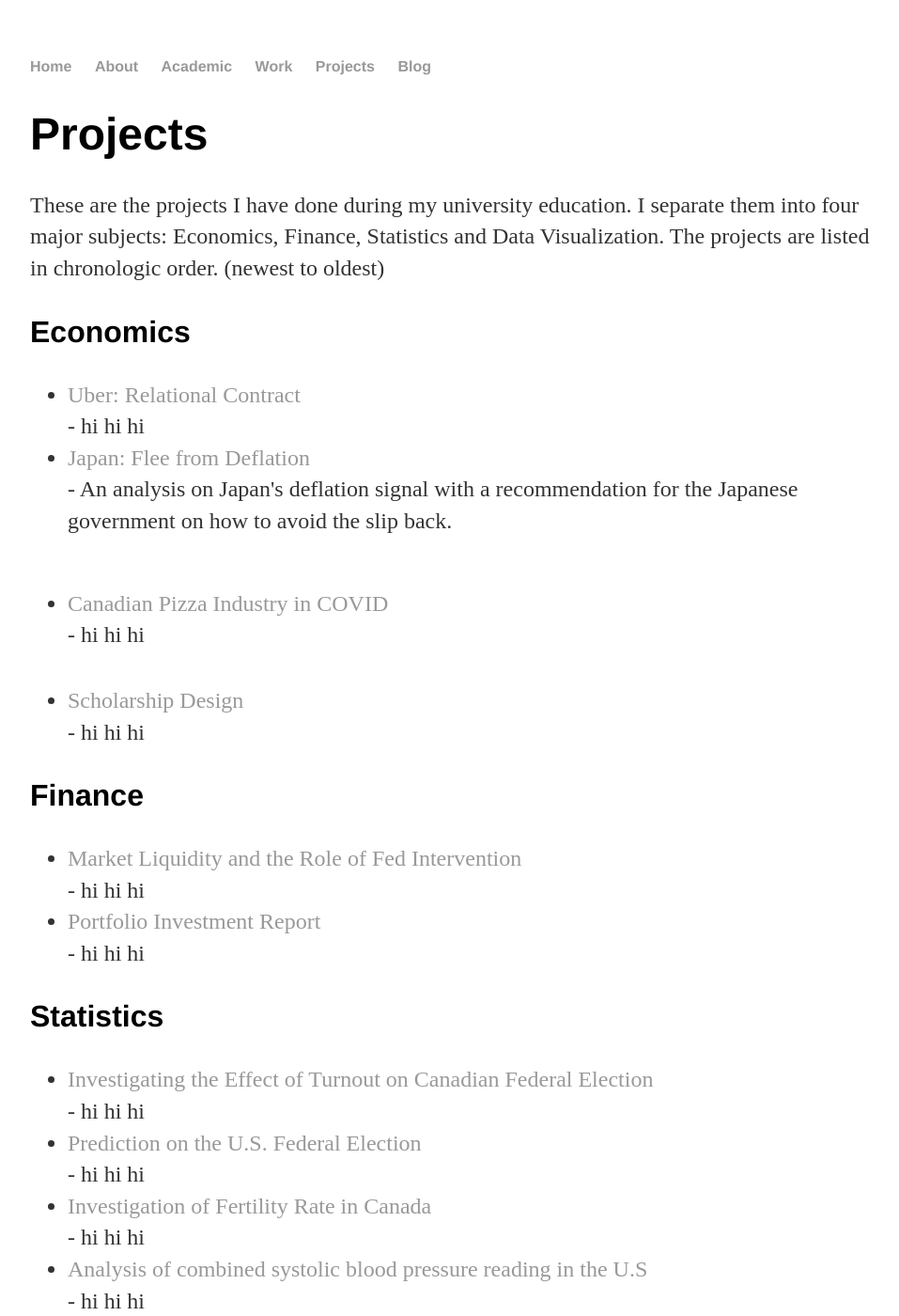
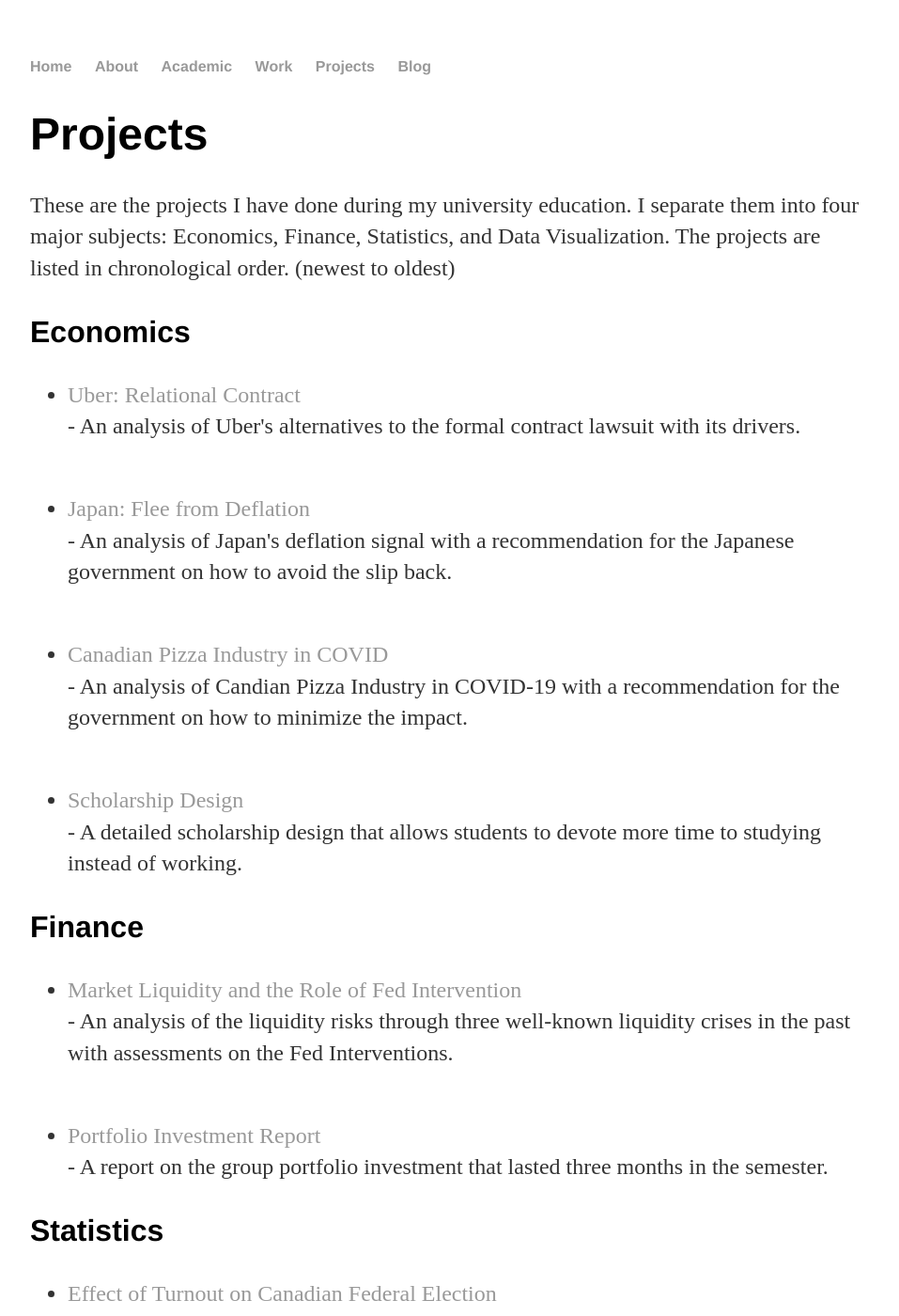
Before and after one commit to xiongy15/xiongy15.github.io, a Jekyll site: the page built from project/index.html, in a window 1280 px wide and 1400 px high. Shown: the whole window at 94% size, without its empty margins (160-1117 px from the left). Built offline with Jekyll 4.4.1, drawn with Linux system fonts in a browser that asks for light colours; some of the changed text lies outside the part shown.

Commit message:
Update index.html

```diff
--- a/project/index.html
+++ b/project/index.html
@@ -3,25 +3,23 @@ title: Ying Xiong, Project
 layout: default
 ---
 <h1>Projects</h1>
-<p>These are the projects I have done during my university education. I separate them into four major subjects: Economics, Finance, Statistics and Data Visualization.
-The projects are listed in chronologic order. (newest to oldest) </p>
+<p>These are the projects I have done during my university education. I separate them into four major subjects: Economics, Finance, Statistics, and Data Visualization.
+The projects are listed in chronological order. (newest to oldest) </p>
 
 
 <h3>Economics</h3>
 <ul class="contacts">
 <li><a href="/project/Uber - Relational Contract.pdf" class="image fit">Uber: Relational Contract</a></li>
-- hi hi hi
-
+- An analysis of Uber's alternatives to the formal contract lawsuit with its drivers.
+   <h4>    </h4>
 <li><a href="/project/Japan - Flee from Deflation.pdf" class="image fit">Japan: Flee from Deflation</a></li>
-- An analysis on Japan's deflation signal with a recommendation for the Japanese government on how to avoid the slip back.
+- An analysis of Japan's deflation signal with a recommendation for the Japanese government on how to avoid the slip back.
    <h4>    </h4>
-
 <li><a href="/project/Canadian Pizza Industry in COVID.pdf" class="image fit">Canadian Pizza Industry in COVID</a></li>
-- hi hi hi
-   <p>    </p>
-
+- An analysis of Candian Pizza Industry in COVID-19 with a recommendation for the government on how to minimize the impact.
+   <h4>    </h4>
 <li><a href="/project/Scholarship Design.pdf" class="image fit">Scholarship Design</a></li>
-- hi hi hi
+- A detailed scholarship design that allows students to devote more time to studying instead of working.
 
 </ul>
 
@@ -29,34 +27,35 @@ The projects are listed in chronologic order. (newest to oldest) </p>
 <h3>Finance</h3>
 <ul class="contacts">
 <li><a href="/project/Market Liquidity and the Role of Fed Intervention.pdf" class="image fit">Market Liquidity and the Role of Fed Intervention</a></li>
- - hi hi hi
+ - An analysis of the liquidity risks through three well-known liquidity crises in the past with assessments on the Fed Interventions.
+   <h4>    </h4>
 <li><a href="/project/Portfolio Investment Report.pdf" class="image fit">Portfolio Investment Report</a></li>
-   - hi hi hi
+ - A report on the group portfolio investment that lasted three months in the semester.
 </ul>
 
 
 <h3>Statistics</h3>
 <ul class="contacts">
-<li><a href="/project/Investigating the Effect of Turnout on Canadian Federal Election.pdf" class="image fit">Investigating the Effect of Turnout on Canadian Federal Election</a></li>
-   - hi hi hi
-
+<li><a href="/project/Investigating the Effect of Turnout on Canadian Federal Election.pdf" class="image fit">Effect of Turnout on Canadian Federal Election</a></li>
+   - An analysis that investigates the effect of turnout on the Canadian Federal Election.
+   <h4>    </h4>
 <li><a href="/project/Hope is on Joe Biden, Pressure is on Donald Trump.pdf" class="image fit">Prediction on the U.S. Federal Election</a></li>
-   - hi hi hi
-
-<li><a href="/project/Investigation of the Fertility Rate in Canada.pdf" class="image fit">Investigation of Fertility Rate in Canada</a></li>
-   - hi hi hi
-
-<li><a href="/project/Analysis of combined systolic blood pressure reading in the U.S.pdf" class="image fit">Analysis of combined systolic blood pressure reading in the U.S</a></li>
-   - hi hi hi
+   - An analysis that predicts the popular and electoral votes for the 2020 American Federal Election.
+   <h4>    </h4>
+<li><a href="/project/Investigation of the Fertility Rate in Canada.pdf" class="image fit">Fertility Rate in Canada</a></li>
+   - An analysis that investigates the fertility rate in Canada.
+   <h4>    </h4>
+<li><a href="/project/Analysis of combined systolic blood pressure reading in the U.S.pdf" class="image fit">Combined systolic blood pressure reading in the U.S</a></li>
+   - An analysis that investigates the combined systolic blood pressure reading in the U.S.
 </ul>
 
 
 <h3>Data Visualization</h3>
 <ul class="contacts">
 <li><a href="/project/How Bike Insurance in Toronto is Priced.pdf" class="image fit">Bike Insurance Pricing Strategy</a></li>
-   - hi hi hi
-
+   - An article that provides suggestions to bike insurance companies in Toronto on pricing.
+   <h4>    </h4>
 <li><a href="/project/Horror Movies - Data Visualization.pdf" class="image fit">Horror Movies - Data Visualization</a></li>
-   - hi hi hi
+   - A data visualization for movies shot in Toronto from 1933 to 2019.
 
 </ul>
```
